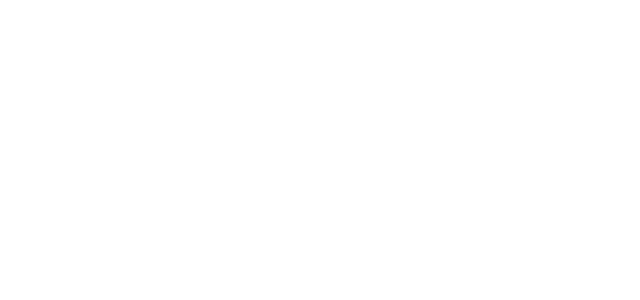
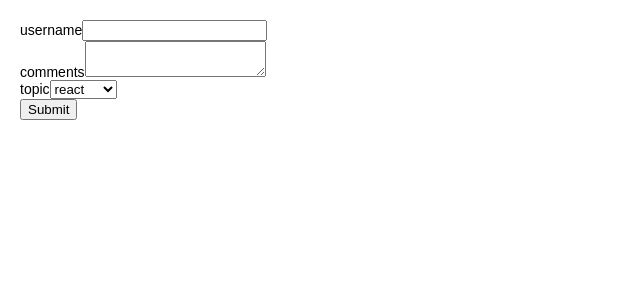
Before and after one commit to w00tedness/my-app, a React (Create React App) app: page / in a window 1280 px wide. Shown: the top 300 px of the page, without its empty margins (0-640 px from the left). Built offline with nearby package versions, Linux system fonts and the light colour scheme.

Commit message:
more stuff

```diff
--- a/src/App.js
+++ b/src/App.js
@@ -1,13 +1,36 @@
 import React, { Component } from 'react'
+import NameList from './components/NameList'
+import UserGreeting from './components/UserGreeting'
 // import './App.css'
-// import PostList from './components/PostList'
-// import PostForm from './components/PostForm'
+import PostList from './components/PostList'
+import PostForm from './components/PostForm'
+import Form from './components/Form'
 // import Greet from './components/Greet'
 // import ClickCounter from './components/ClickCounter'
 // import HoverCounter from './components/HoverCounter'
 // import LifeCycleA from './components/LifeCycleA'
+// import ThemedButton from './components/themed-button';
+// import { Toolbar } from './components/Toolbar';
+// import {ThemeContext, themes} from './components/theme-context';
+// import ThemedButton from './components/themed-button';
+// import CustomTextInput from './components/CustomTextInput'
+class App extends Component {
+	// constructor(props) {
+  //   super(props);
+  //   this.state = {
+  //     theme: themes.light,
+  //   };
 
-class App extends Component {
+  //   this.toggleTheme = () => {
+  //     this.setState(state => ({
+  //       theme:
+  //         state.theme === themes.dark
+  //           ? themes.light
+  //           : themes.dark,
+  //     }));
+  //   };
+  // }
+
 	render() {
 		return (
 			<div className="App">
@@ -15,8 +38,19 @@
 			{/* <ClickCounter/> */}
 			{/* <HoverCounter/> */}
         {/* <Greet /> */}
-				{/* <PostForm /> */}
-				{/* <PostList /> */}
+				{/* <PostForm />
+				<PostList /> */}
+				{/* <ThemeContext.Provider value={this.state.theme}>
+          <Toolbar changeTheme={this.toggleTheme} />
+        </ThemeContext.Provider>
+        <section>
+          <ThemedButton />
+        </section> */}
+
+				{/* <CustomTextInput/> */}
+        {/* <UserGreeting/> */}
+        {/* <NameList/> */}
+        <Form/>
 			</div>
 		)
 	}
--- /dev/null
+++ b/src/components/CustomTextInput.js
@@ -0,0 +1,33 @@
+import React from "react";
+
+export default class CustomTextInput extends React.Component {
+  constructor(props) {
+    super(props);
+    // create a ref to store the textInput DOM element
+    this.textInput = React.createRef();
+    this.focusTextInput = this.focusTextInput.bind(this);
+  }
+
+  focusTextInput() {
+    // Explicitly focus the text input using the raw DOM API
+    // Note: we're accessing "current" to get the DOM node
+    this.textInput.current.focus();
+  }
+
+  render() {
+    // tell React that we want to associate the <input> ref
+    // with the `textInput` that we created in the constructor
+    return (
+      <div>
+        <input
+          type="text"
+          ref={this.textInput} />
+        <input
+          type="button"
+          value="Focus the text input"
+          onClick={this.focusTextInput}
+        />
+      </div>
+    );
+  }
+}
--- /dev/null
+++ b/src/components/Form.js
@@ -0,0 +1,64 @@
+import React, { Component } from 'react';
+
+class Form extends Component {
+  constructor(props) {
+    super(props)
+
+    this.state = {
+       username: '',
+       comments: '',
+       topic: 'react'
+    }
+  }
+
+  handleUserNameChange = (event) => {
+    console.log(event.target.value)
+    this.setState({
+      username: event.target.value
+    })
+  }
+
+  handleCommentsChange = (event) => {
+    console.log(event.target.value)
+    this.setState({
+      comments: event.target.value
+    })
+  }
+
+  handleTopicChange = (event) => {
+    console.log(event.target.value)
+    this.setState({
+      topic: event.target.value
+    })
+  }
+
+  handleSubmit = (event) => {
+    alert(`${this.state.comments} ${this.state.topic} ${this.state.username} `)
+  }
+
+  render() {
+    return (
+      <form onSubmit={this.handleSubmit}>
+        <div>
+          <label>username</label>
+          <input type='text' value={this.state.username} onChange={this.handleUserNameChange}></input>
+        </div>
+        <div>
+          <label> comments</label>
+          <textarea value={this.state.comments} onChange={this.handleCommentsChange}></textarea>
+        </div>
+        <div>
+          <label>topic</label>
+          <select value={this.state.topic} onChange={this.handleTopicChange}>
+            <option value='react'>react</option>
+            <option value='angular'>angular</option>
+            <option value='vue'>vue</option>
+          </select>
+        </div>
+        <input type='submit'></input>
+      </form>
+    )
+  }
+}
+
+export default Form;
--- /dev/null
+++ b/src/components/NameList.js
@@ -0,0 +1,28 @@
+import React from 'react';
+import Person from './Person';
+function NameList() {
+  const persons = [
+    {
+      id: 1,
+      name: 'steve',
+      age: 14,
+      skill: 'meh'
+    },
+    {
+      id: 1,
+      name: 'dan',
+      age: 24,
+      skill: 'movies'
+    }
+  ]
+  const personList = persons.map(person => <Person person={person}/>)
+  return (
+    <div>
+      {
+        personList
+      }
+    </div>
+  );
+}
+
+export default NameList;
--- /dev/null
+++ b/src/components/Person.js
@@ -0,0 +1,9 @@
+import React from 'react';
+
+function Person({person}) {
+  return <div>
+    <h2>I am {person.name}. am {person.age} years old</h2>
+  </div>;
+}
+
+export default Person;
--- /dev/null
+++ b/src/components/Toolbar.js
@@ -0,0 +1,10 @@
+// An intermediate component that uses the ThemedButton
+import ThemedButton from "./themed-button";
+
+export function Toolbar(props) {
+  return (
+    <ThemedButton onClick={props.changeTheme}>
+      Change Theme
+    </ThemedButton>
+  );
+}
--- /dev/null
+++ b/src/components/UserGreeting.js
@@ -0,0 +1,28 @@
+import React, { Component } from 'react';
+
+class UserGreeting extends Component {
+  constructor(props) {
+    super(props)
+
+    this.state = {
+      isLoggedIn: false
+    }
+  }
+
+  render() {
+
+    return (
+      this.state.isLoggedIn ? (<p> sup dude </p>) : (<p> sup guest </p>)
+    );
+    // let message
+    // if (this.state.isLoggedIn) {
+    //   message = <p> sup dude </p>
+    // } else {
+    //   message = <p> sup guest </p>
+    // }
+
+    // return <div>{message}</div>
+  }
+}
+
+export default UserGreeting;
--- /dev/null
+++ b/src/components/theme-context.js
@@ -0,0 +1,17 @@
+import React from "react";
+
+export const themes = {
+  light: {
+    foreground: '#000000',
+    background: '#eeeeee',
+  },
+  dark: {
+    foreground: '#ffffff',
+    background: '#222222',
+  },
+};
+
+export const ThemeContext = React.createContext({
+  theme: themes.dark, // default value
+  toggleTheme: () => {}
+});
--- /dev/null
+++ b/src/components/themed-button.js
@@ -0,0 +1,18 @@
+import {ThemeContext} from './theme-context';
+import React from "react";
+
+class ThemedButton extends React.Component {
+  render() {
+    let props = this.props;
+    let theme = this.context;
+    return (
+      <button
+        {...props}
+        style={{backgroundColor: theme.background}}
+      />
+    );
+  }
+}
+ThemedButton.contextType = ThemeContext;
+
+export default ThemedButton;
```
Also changed, not shown: 1 other file (tests, documents, lock files or other folders).
